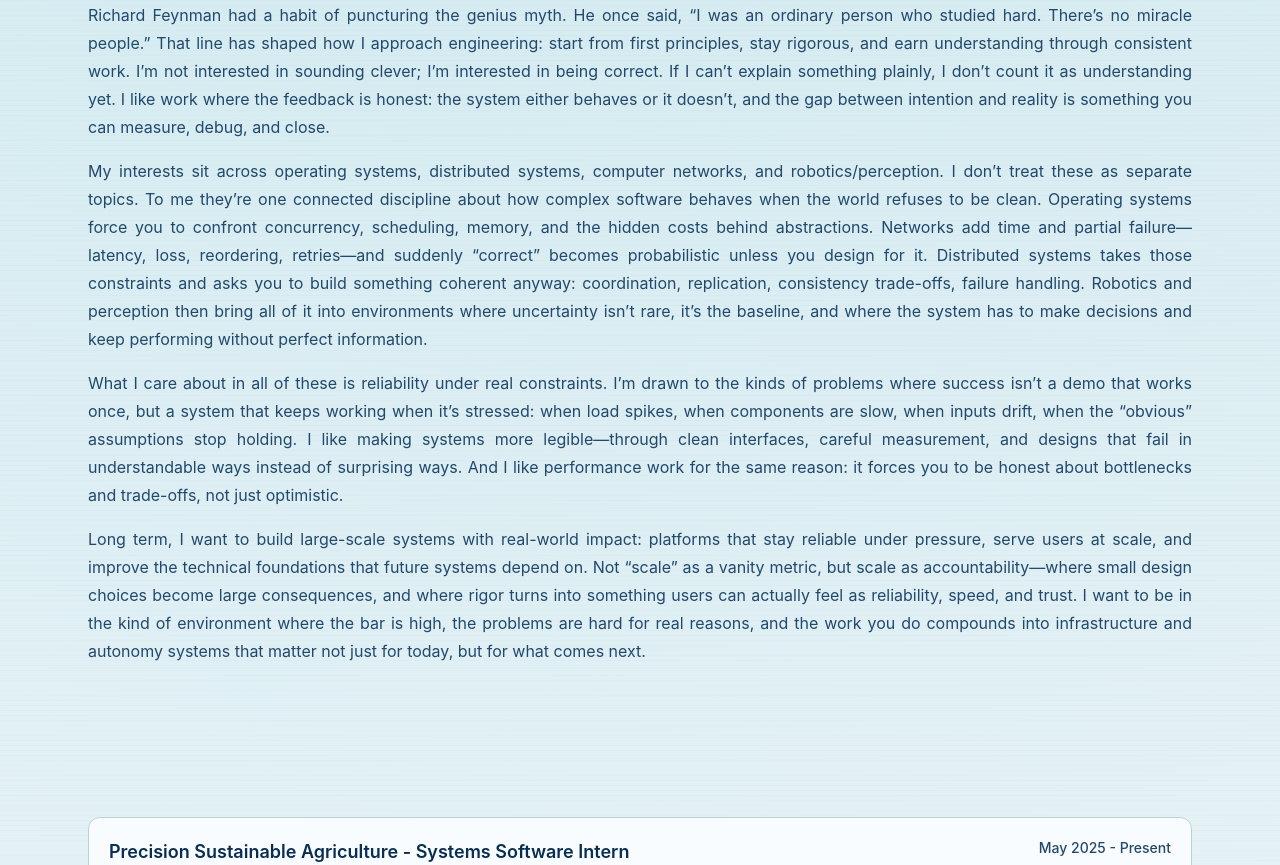
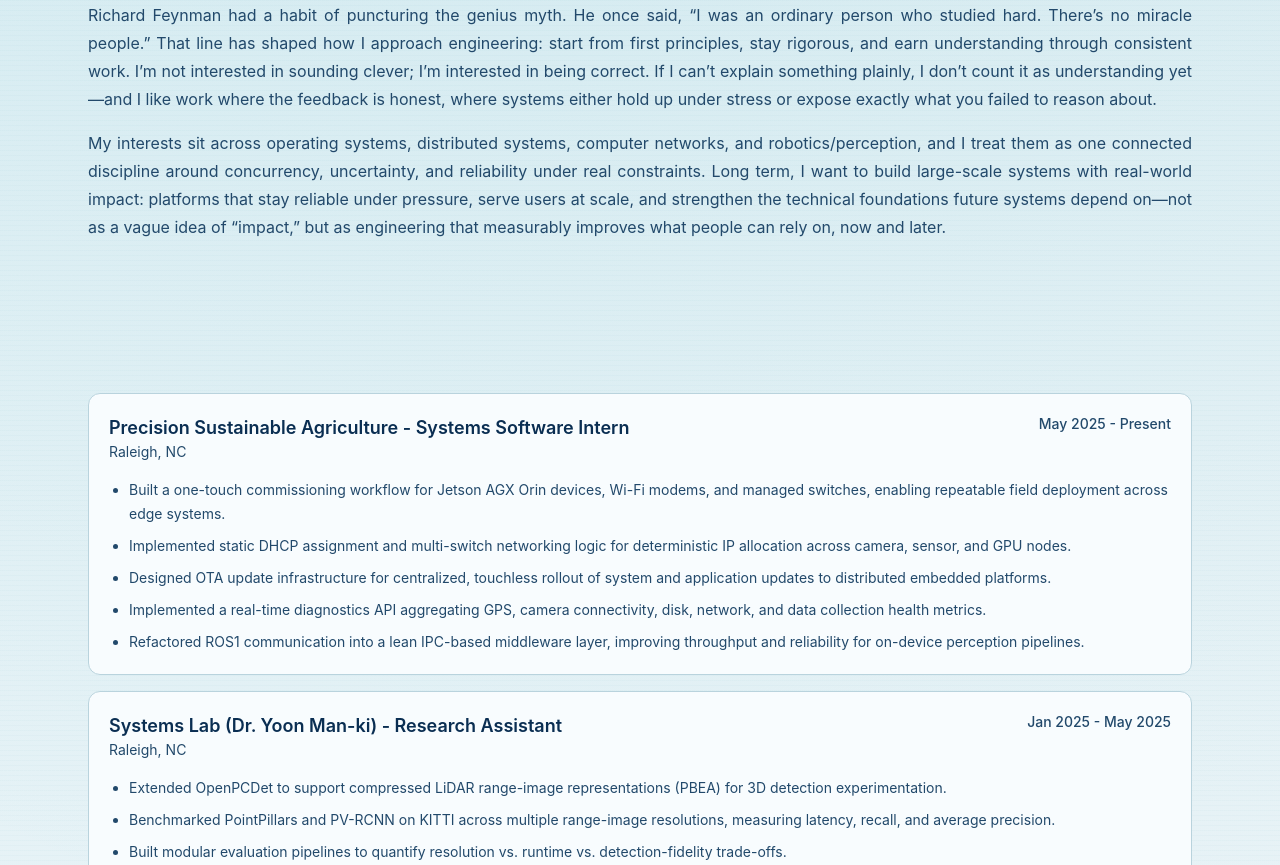
Before and after one commit to ashwatthaphatak/personal_website, a Next.js app: page / in a window 1280 px wide. Shown: the part 600-1465 px from the top of the page. Built offline with nearby package versions, Linux system fonts and the light colour scheme.

Commit message:
Adding more to about section

```diff
--- a/content/profile.ts
+++ b/content/profile.ts
@@ -8,13 +8,9 @@
   githubUsername: "ashwatthaphatak",
   tagline:
     "Systems engineer passionate about building reliable distributed infrastructure and robotics perception stacks.",
-  about: `Richard Feynman had a habit of puncturing the genius myth. He once said, “I was an ordinary person who studied hard. There’s no miracle people.” That line has shaped how I approach engineering: start from first principles, stay rigorous, and earn understanding through consistent work. I’m not interested in sounding clever; I’m interested in being correct. If I can’t explain something plainly, I don’t count it as understanding yet. I like work where the feedback is honest: the system either behaves or it doesn’t, and the gap between intention and reality is something you can measure, debug, and close.
+  about: `Richard Feynman had a habit of puncturing the genius myth. He once said, “I was an ordinary person who studied hard. There’s no miracle people.” That line has shaped how I approach engineering: start from first principles, stay rigorous, and earn understanding through consistent work. I’m not interested in sounding clever; I’m interested in being correct. If I can’t explain something plainly, I don’t count it as understanding yet—and I like work where the feedback is honest, where systems either hold up under stress or expose exactly what you failed to reason about.
 
-My interests sit across operating systems, distributed systems, computer networks, and robotics/perception. I don’t treat these as separate topics. To me they’re one connected discipline about how complex software behaves when the world refuses to be clean. Operating systems force you to confront concurrency, scheduling, memory, and the hidden costs behind abstractions. Networks add time and partial failure—latency, loss, reordering, retries—and suddenly “correct” becomes probabilistic unless you design for it. Distributed systems takes those constraints and asks you to build something coherent anyway: coordination, replication, consistency trade-offs, failure handling. Robotics and perception then bring all of it into environments where uncertainty isn’t rare, it’s the baseline, and where the system has to make decisions and keep performing without perfect information.
-
-What I care about in all of these is reliability under real constraints. I’m drawn to the kinds of problems where success isn’t a demo that works once, but a system that keeps working when it’s stressed: when load spikes, when components are slow, when inputs drift, when the “obvious” assumptions stop holding. I like making systems more legible—through clean interfaces, careful measurement, and designs that fail in understandable ways instead of surprising ways. And I like performance work for the same reason: it forces you to be honest about bottlenecks and trade-offs, not just optimistic.
-
-Long term, I want to build large-scale systems with real-world impact: platforms that stay reliable under pressure, serve users at scale, and improve the technical foundations that future systems depend on. Not “scale” as a vanity metric, but scale as accountability—where small design choices become large consequences, and where rigor turns into something users can actually feel as reliability, speed, and trust. I want to be in the kind of environment where the bar is high, the problems are hard for real reasons, and the work you do compounds into infrastructure and autonomy systems that matter not just for today, but for what comes next.`,
+My interests sit across operating systems, distributed systems, computer networks, and robotics/perception, and I treat them as one connected discipline around concurrency, uncertainty, and reliability under real constraints. Long term, I want to build large-scale systems with real-world impact: platforms that stay reliable under pressure, serve users at scale, and strengthen the technical foundations future systems depend on—not as a vague idea of “impact,” but as engineering that measurably improves what people can rely on, now and later.`,
   interests: [
     "Systems Software",
     "Distributed Systems",
```
